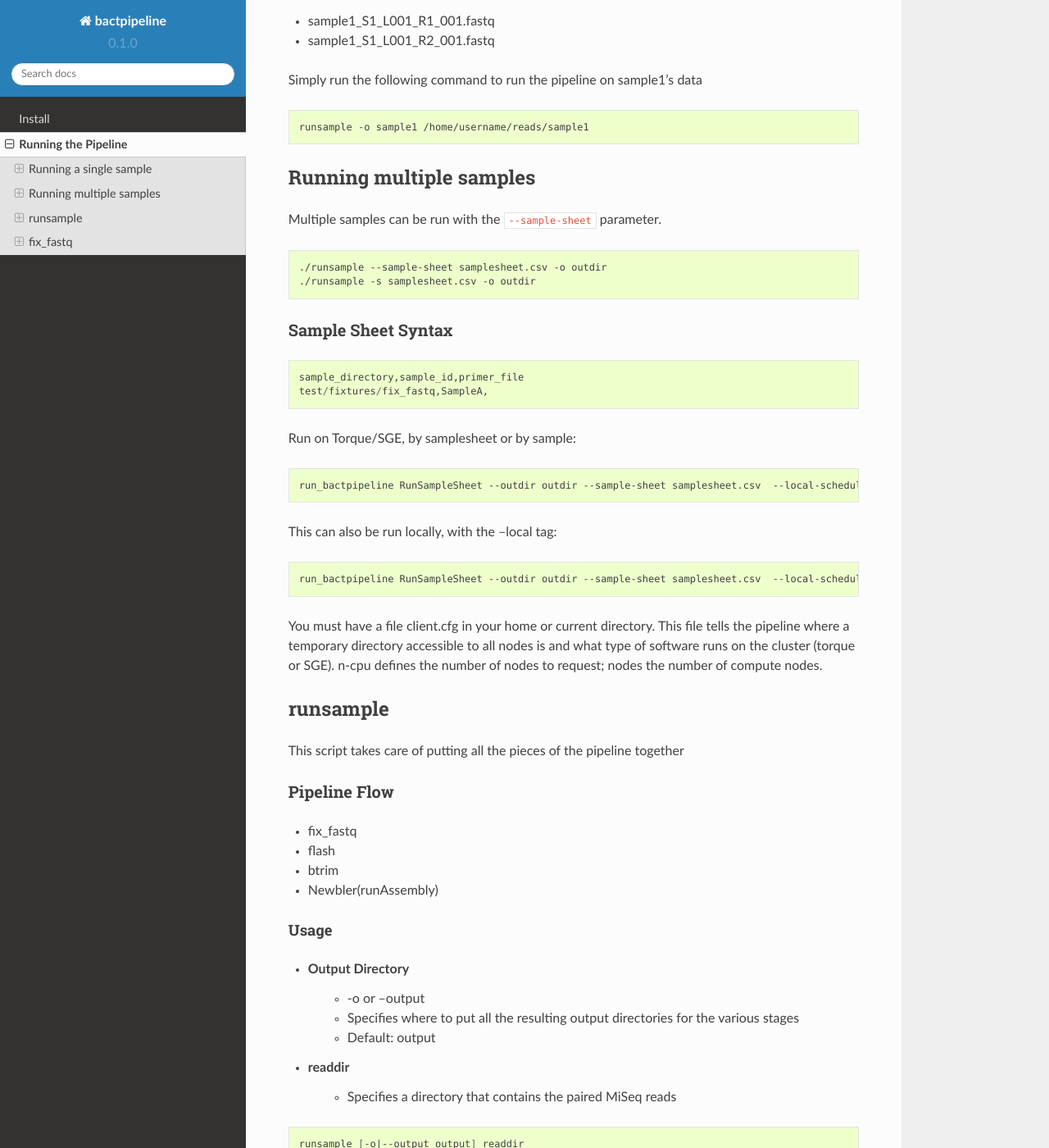
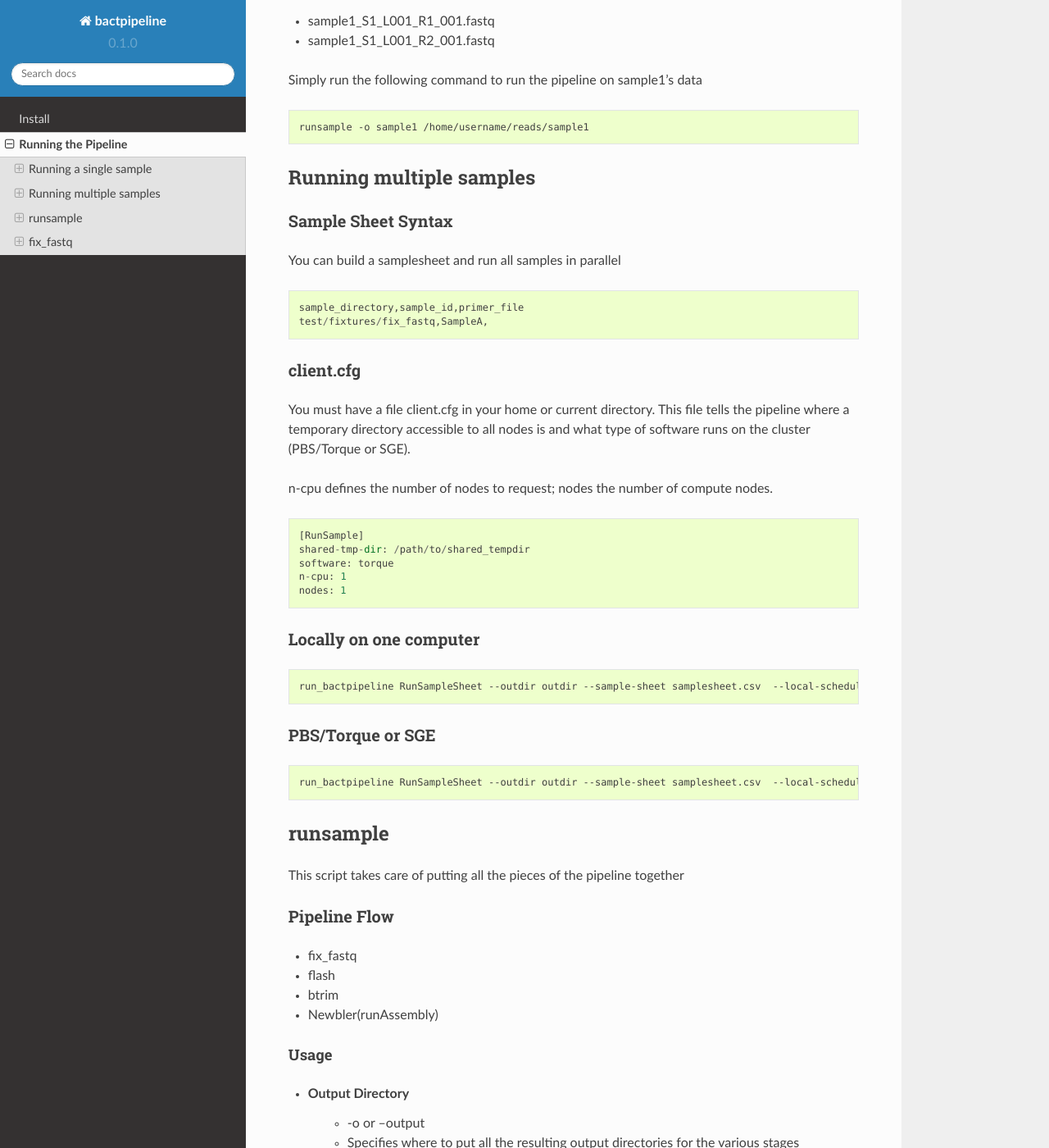
Before and after one commit to VDBWRAIR/bactpipeline, a Sphinx documentation site: the page built from docs/analysis.rst, in a window 1280 px wide and 1400 px high, scrolled down 559 px. Shown: the whole window at 82% size. Built offline with Sphinx 7.4.7 and the Read the Docs theme 2.0.0, drawn with Linux system fonts in a browser that asks for light colours.

Commit message:
Removing run_sample_sheet in favor of Luigi. Cleaned up docs a bit for Luigi running

```diff
--- a/client.cfg
+++ b/client.cfg
@@ -1,5 +1,5 @@
 [RunSample]
-shared-tmp-dir: /media/VD_Research/TMPDIR/
+shared-tmp-dir: /path/to/shared_tempdir
 software: torque
 n-cpu: 1
 nodes: 1
--- a/docs/analysis.rst
+++ b/docs/analysis.rst
@@ -36,40 +36,39 @@ Simply run the following command to run the pipeline on sample1's data
 Running multiple samples
 ========================
 
-Multiple samples can be run with the ``--sample-sheet`` parameter.
-
-.. code-block:: bash
-
-    ./runsample --sample-sheet samplesheet.csv -o outdir
-    ./runsample -s samplesheet.csv -o outdir
-
-
 Sample Sheet Syntax
 -------------------
+
+You can build a samplesheet and run all samples in parallel
 
 .. include:: ../samplesheet.csv
     :literal:
 
-Run on Torque/SGE, by samplesheet or by sample:
+client.cfg
+----------
 
-.. code-block:: bash
+You must have a file client.cfg in your home or current directory.
+This file tells the pipeline where a temporary directory accessible to all nodes is
+and what type of software runs on the cluster (PBS/Torque or SGE).
 
-   run_bactpipeline RunSampleSheet --outdir outdir --sample-sheet samplesheet.csv  --local-scheduler
+n-cpu defines the number of nodes to request; nodes the number of compute nodes.
 
-This can also be run locally, with the --local tag:
+.. include:: ../client.cfg
+    :literal:
+
+Locally on one computer
+-----------------------
 
 .. code-block:: bash
 
    run_bactpipeline RunSampleSheet --outdir outdir --sample-sheet samplesheet.csv  --local-scheduler --local
 
-You must have a file client.cfg in your home or current directory. This file tells the pipeline where a temporary directory accessible to all nodes is and what type of software runs on the cluster (torque or SGE). n-cpu defines the number of nodes to request; nodes the number of compute nodes.
+PBS/Torque or SGE
+-----------------
 
-.. code-block:: cfg
-  [RunSample]
-  shared-tmp-dir: /media/VD_Research/TMPDIR/
-  software: torque
-  n-cpu: 1
-  nodes: 1
+.. code-block:: bash
+
+   run_bactpipeline RunSampleSheet --outdir outdir --sample-sheet samplesheet.csv  --local-scheduler
 
 runsample
 =========
```
Also changed, not shown: 2 other files.
